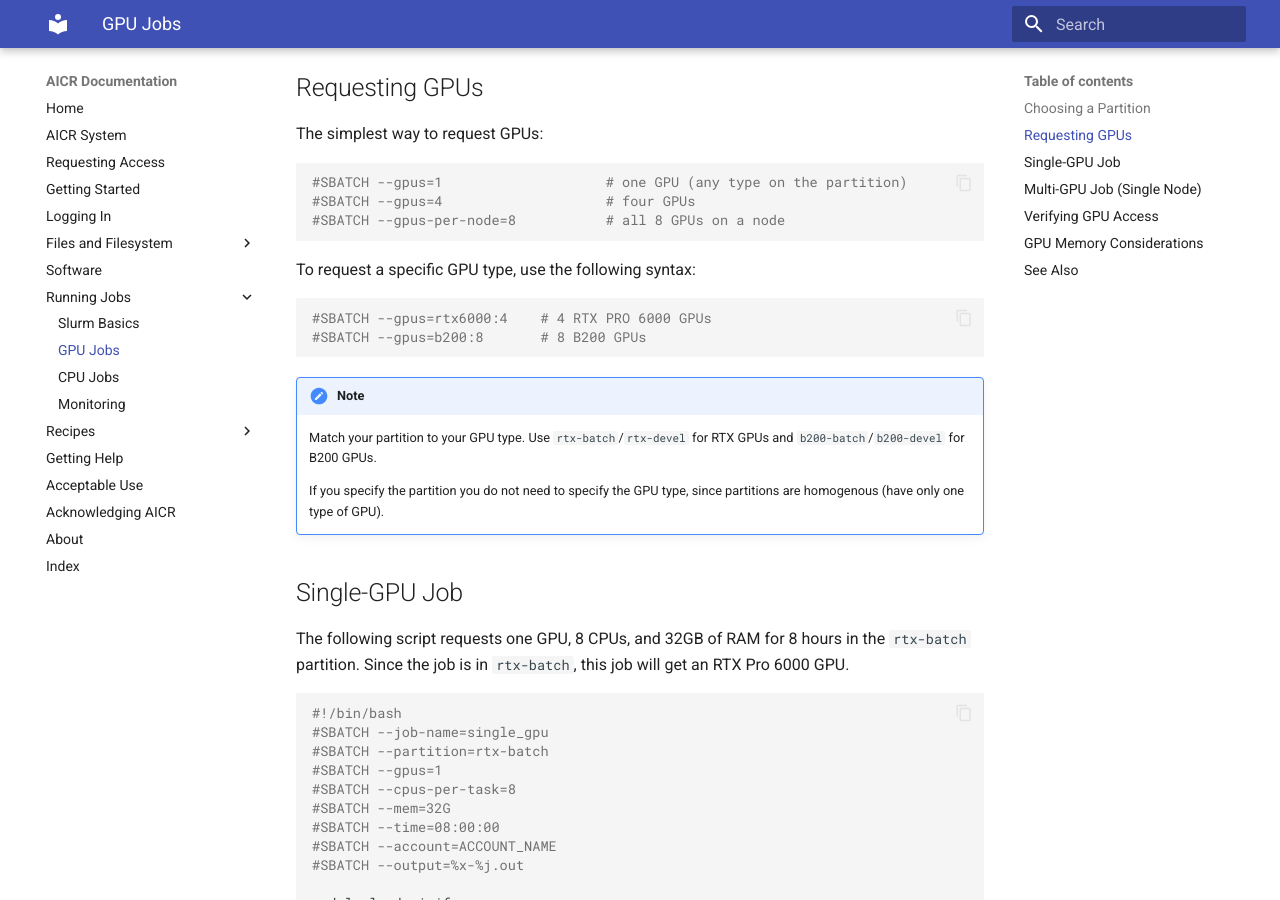
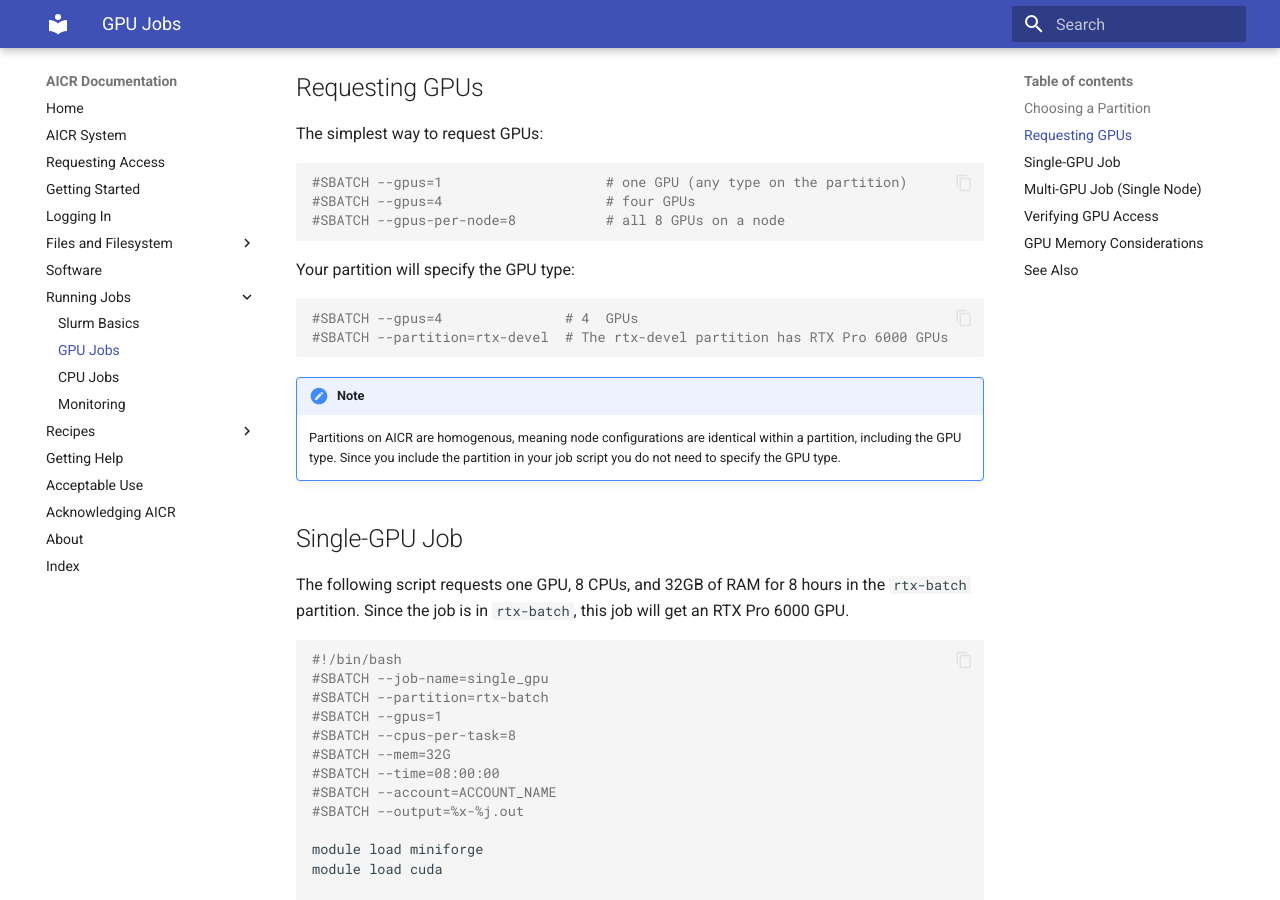
Before and after one commit to mghpcc/aicr-docs-edit, an MkDocs documentation site: the page built from docs/running-jobs/gpu-jobs.md, in a window 1280 px wide and 900 px high, scrolled down 680 px. Built offline with MkDocs 1.6.1 and Material for MkDocs 9.7.7, drawn with Linux system fonts in a browser that asks for light colours.

Commit message:
remove GPU type request- handled by partition

````diff
--- a/docs/running-jobs/gpu-jobs.md
+++ b/docs/running-jobs/gpu-jobs.md
@@ -31,19 +31,16 @@ The simplest way to request GPUs:
 #SBATCH --gpus-per-node=8           # all 8 GPUs on a node
 ```
 
-To request a specific GPU type, use the following syntax:
+Your partition will specify the GPU type:
 
 ```bash
-#SBATCH --gpus=rtx6000:4    # 4 RTX PRO 6000 GPUs
-#SBATCH --gpus=b200:8       # 8 B200 GPUs
+#SBATCH --gpus=4               # 4  GPUs
+#SBATCH --partition=rtx-devel  # The rtx-devel partition has RTX Pro 6000 GPUs
 ```
 
-<!-- TODO: GRES type names (rtx6000, b200) are based on the gres.conf.j2 template pattern — verify against production gres.conf once deployed -->
+!!! note
 
-!!! note
-    Match your partition to your GPU type. Use `rtx-batch`/`rtx-devel` for RTX GPUs and `b200-batch`/`b200-devel` for B200 GPUs.
-
-    If you specify the partition you do not need to specify the GPU type, since partitions are homogenous (have only one type of GPU).
+    Partitions on AICR are homogenous, meaning node configurations are identical within a partition, including the GPU type. Since you include the partition in your job script you do not need to specify the GPU type.
 
 ## Single-GPU Job
 
````
